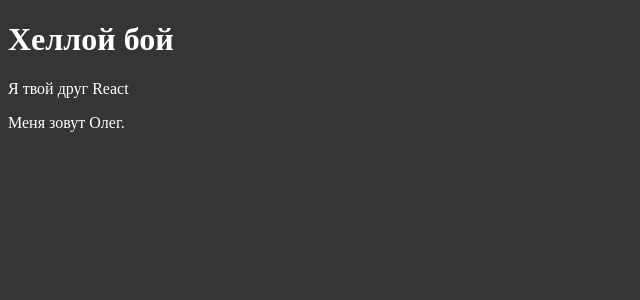
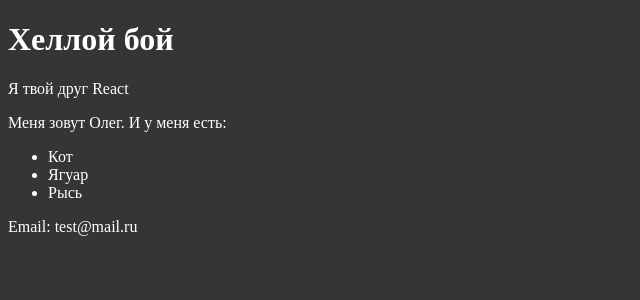
Before and after one commit to Oleg-ru/w-g, a React (Vite) app in the folder react/my-app/: page / in a window 1280 px wide. Shown: the top 300 px of the page, without its empty margins (0-640 px from the left). Built offline with nearby package versions, Linux system fonts and the light colour scheme.

Commit message:
React 6 видео Условный рендеринг. Узнал о https://transform.tools/ конвертер кода

```diff
--- a/react/my-app/src/components/App/App.jsx
+++ b/react/my-app/src/components/App/App.jsx
@@ -1,6 +1,7 @@
 import {useState} from 'react'
 import './App.css'
 import MyName from "../MyName/MyName.jsx";
+import Email from "../Email/Email.jsx";
 
 function App() {
     const [count, setCount] = useState(0)
@@ -10,6 +11,7 @@ function App() {
             <h1>Хеллой бой</h1>
             <p>Я твой друг React</p>
             <MyName />
+            <Email />
         </div>
     )
 }
--- /dev/null
+++ b/react/my-app/src/components/Email/Email.jsx
@@ -0,0 +1,15 @@
+import React from 'react';
+
+function Email(props) {
+    const email = "test@mail.ru";
+    const emailRegex = /^[^\s@]+@[^\s@]+\.[^\s@]+$/;
+    const checkEmail = emailRegex.test(email);
+
+    return (
+        <div>
+            <p>Email: {checkEmail ? email : 'Неккоректный email'}</p>
+        </div>
+    );
+}
+
+export default Email;
--- a/react/my-app/src/components/MyName/MyName.jsx
+++ b/react/my-app/src/components/MyName/MyName.jsx
@@ -1,8 +1,16 @@
 import React from 'react';
 
 function MyName(props) {
+
+    const cats = ['Кот', 'Ягуар', 'Рысь'];
+
     return (
-        <div>Меня зовут Олег.</div>
+        <>
+            <div>Меня зовут Олег. И у меня есть:</div>
+            <ul>
+                {cats.map(cat => <li key={cat}>{cat}</li>)}
+            </ul>
+        </>
     );
 }
 
```
